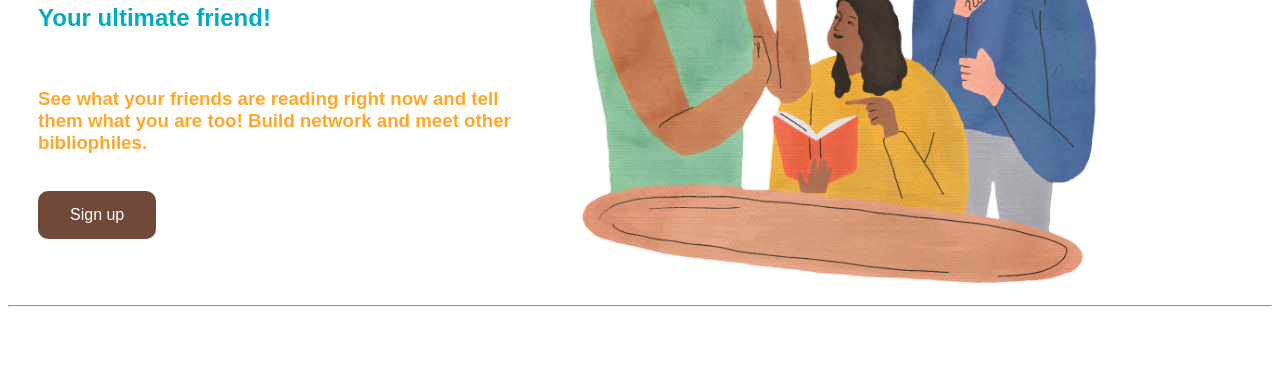
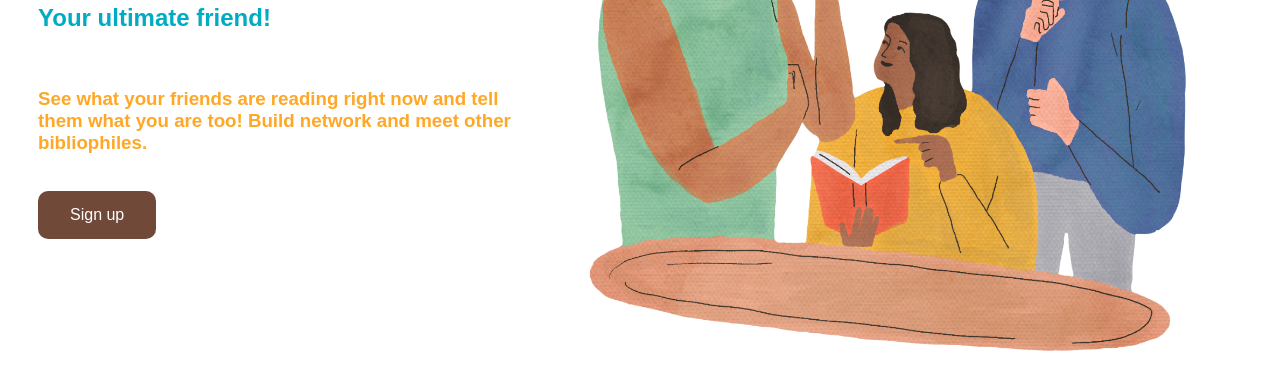
Before and after one commit to yurisha-bajracharya/The-Book-Hub, a plain HTML site: page index.html in a window 1280 px wide. Shown: the part 232-601 px from the top of the page. Drawn offline with Linux system fonts and the light colour scheme.

Commit message:
Change image size

```diff
--- a/index.html
+++ b/index.html
@@ -25,7 +25,7 @@
         <button>Sign up</button>
         </div>
         <div class="image">
-            <img src="img/img1.png" alt="Friends reading books" width="603px">
+            <img src="img/img1.png" alt="Friends reading books" width="700px">
         </div>
     </div>
     <hr>
```
